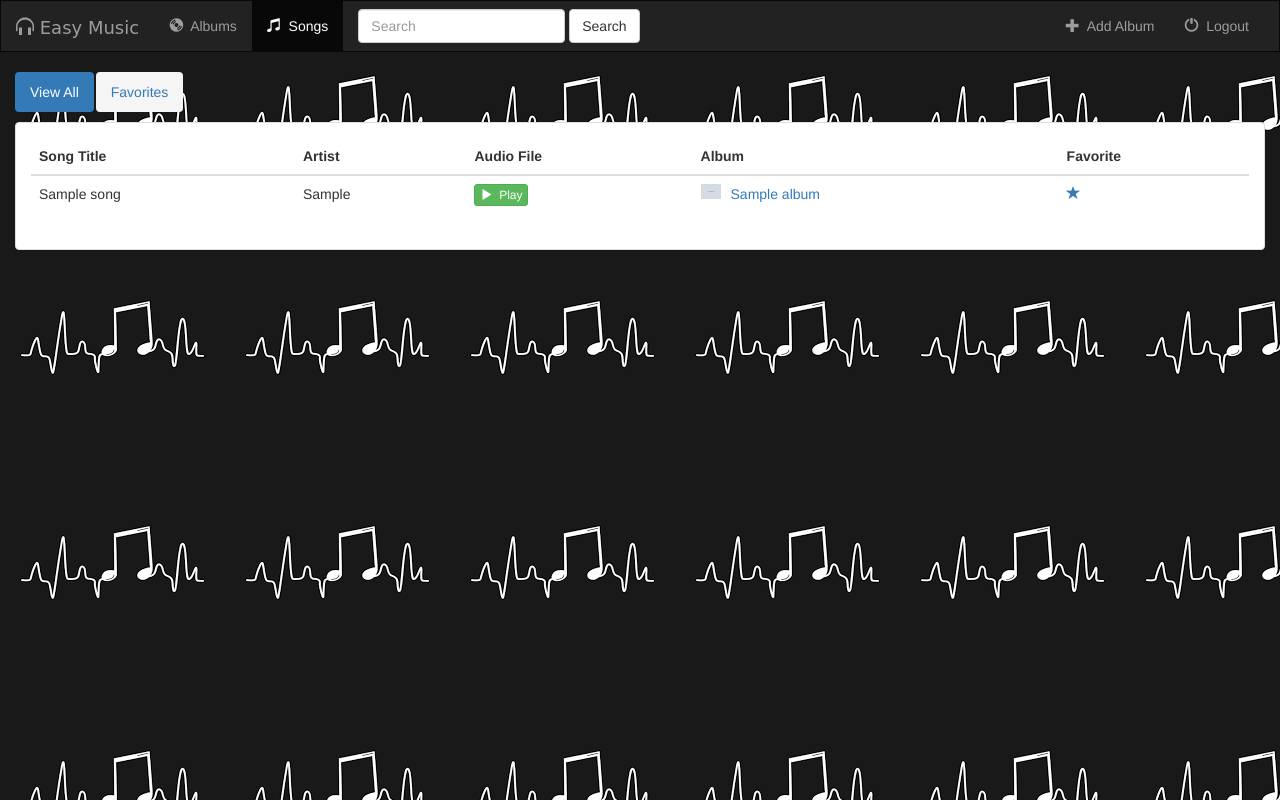
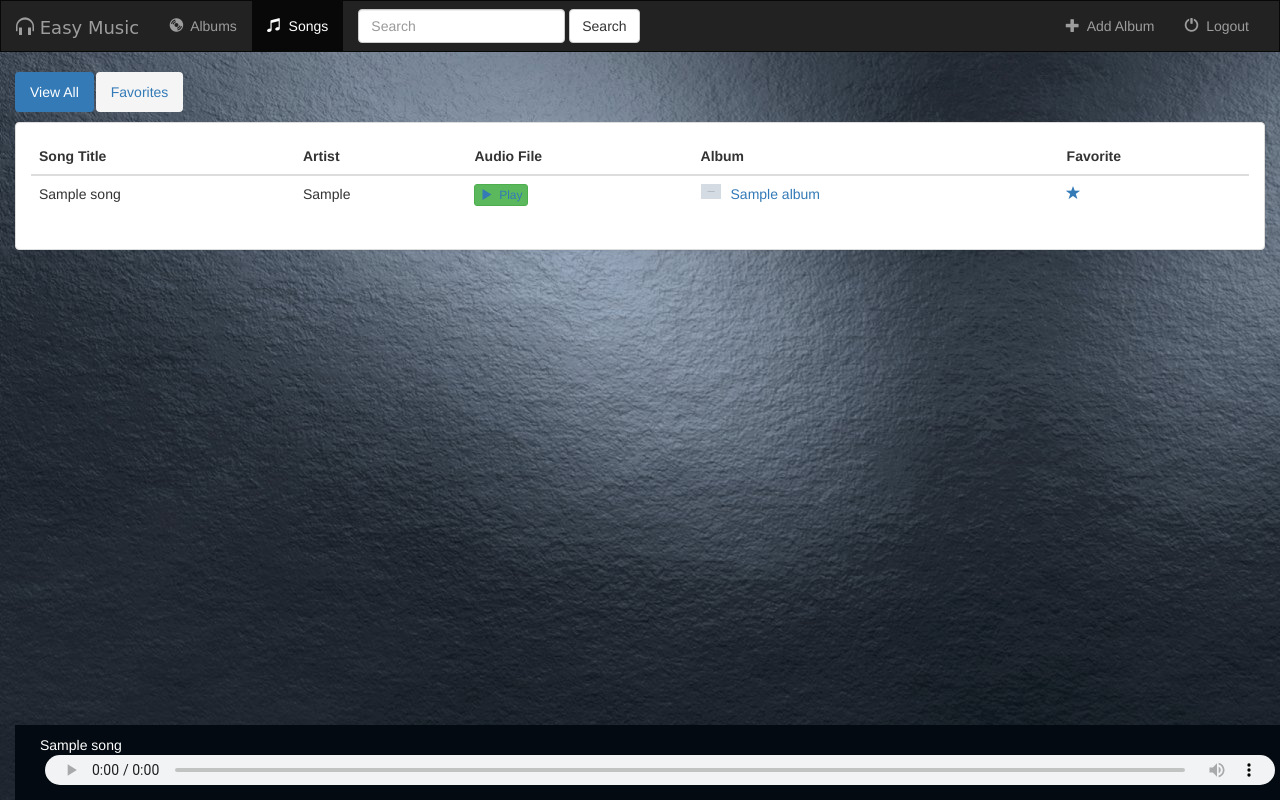
Before and after one commit to Chirag1168/Music-app, a Django app: page /music/songs/all/ in a window 1280 px wide. Run offline with Django 3.2, Linux system fonts and the light colour scheme; a user stored in the database is signed in; tables that the repository leaves empty hold one stand-in row (values such as "Sample post"); grey boxes marked "Sample" are stand-in pictures; some libraries are stand-ins or nearby versions.

Commit message:
change in UI

```diff
--- a/music/static/music/style.css
+++ b/music/static/music/style.css
@@ -1,6 +1,6 @@
 body, html {
     background-repeat: no-repeat;
-    background: url('images/music.png');
+    background: url('images/background.jpg');
 }
 .navbar{
   border-radius:0;
@@ -131,6 +131,7 @@ body, html {
     border-radius: 50%;
 }
 
+
 @media only screen and (min-width: 1023px){
 .thumbnail:hover{transform: scale(1.10);transition: .2s;}
 .thumbnail{transition:.2s;margin-top:20px;}
--- a/music/templates/music/songs.html
+++ b/music/templates/music/songs.html
@@ -38,7 +38,9 @@
                                     <td>
                                         <a target="_blank" href="{{ song.audio_file.url }}">
                                             <button type="button" class="btn btn-success btn-xs">
-                                                <span class="glyphicon glyphicon-play"></span>&nbsp; Play
+                                                <a href="javascript:showhide('footer')">
+                                                <span class="glyphicon glyphicon-play" ></span>&nbsp; Play
+                                            </a>
                                             </button>
                                         </a>
                                     </td>
@@ -61,6 +63,33 @@
         </div>
 
     </div>
+    <footer class="footer" id = "footer" style = " position: fixed; bottom: 0;width: 100%;">
+        <div class="player" style="padding-left: 10px;padding-top:10px;background-color: #030a11;">
+            {% for song in song_list %}
+          <div class="right">
+             <div class="top">
+                {% if song_list.first %}
+                <a class="song" style="margin-left: 15px;color: white;">{{ song.song_title  }}</a>
+             </div>
+             <div class="bottom">
+                <audio controls=""  name="media" style="margin-left: 20px;margin-bottom: 10px;width: 1230px;height:30px"><source src="{{ song.audio_file.url  }}"> type="audio/mpeg" ></audio>
+                {% endif %}
+                {% endfor %}
+              </div>
+          </div>
+        </div>
+    </footer>
 
+    <script>
+
+        function showhide(id) {
+        var e = document.getElementById(id);
+       if(e.style.display == 'block')
+          e.style.display = 'none';
+       else
+          e.style.display = 'block';
+     }
+
+    </script>
 </div>
 {% endblock %}
--- a/music/views.py
+++ b/music/views.py
@@ -16,7 +16,7 @@ import re
 import random
 import cv2
 import numpy as np
-
+from time import sleep
 from website.settings import BASE_DIR
 
 AUDIO_FILE_TYPES = ['wav', 'mp3', 'ogg']
@@ -77,7 +77,8 @@ def login_face(request):
     getId = 0
     font = cv2.FONT_HERSHEY_SIMPLEX
     userId = 0
-    for i in range(30):
+    for i in range(15):
+        sleep(1)
         ret, img = cam.read()
         gray = cv2.cvtColor(img, cv2.COLOR_BGR2GRAY)
         faces = faceDetect.detectMultiScale(gray, 1.3, 5)
@@ -339,7 +340,8 @@ def create_dataset(id):
     faceDetect = cv2.CascadeClassifier(BASE_DIR+'/ml/haarcascade_frontalface_default.xml')
     cam = cv2.VideoCapture(0)
     sampleNum = 0
-    os.mkdir(BASE_DIR+'/ml/dataset/'+str(id))
+    print((BASE_DIR+'/ml/dataset/'+str(id)))
+    os.makedirs(BASE_DIR+'/ml/dataset/'+str(id),exist_ok = True)
     while(True):
         ret, img = cam.read()
         gray = cv2.cvtColor(img, cv2.COLOR_BGR2GRAY)
```
Also changed, not shown: 1 other file.
